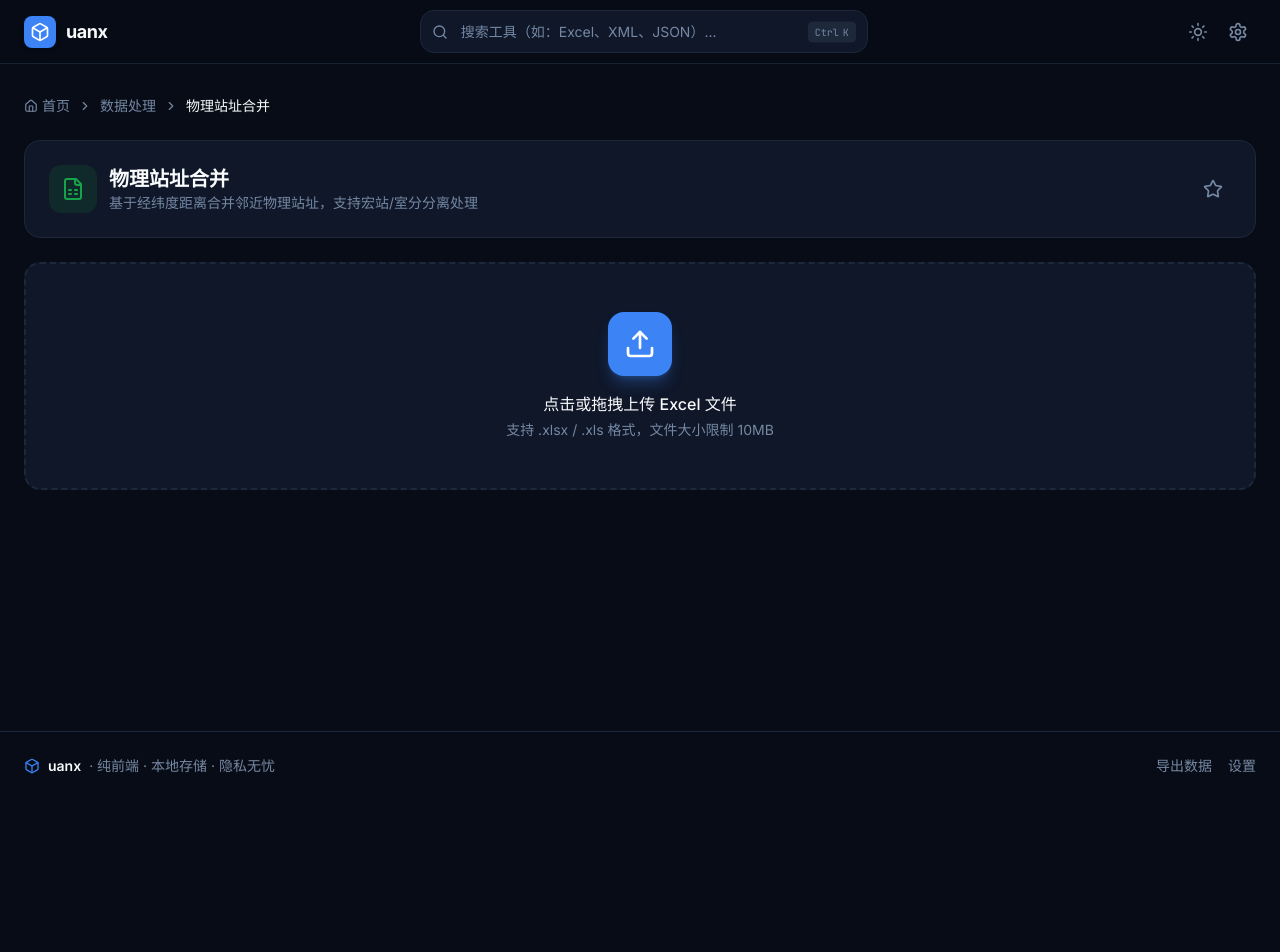
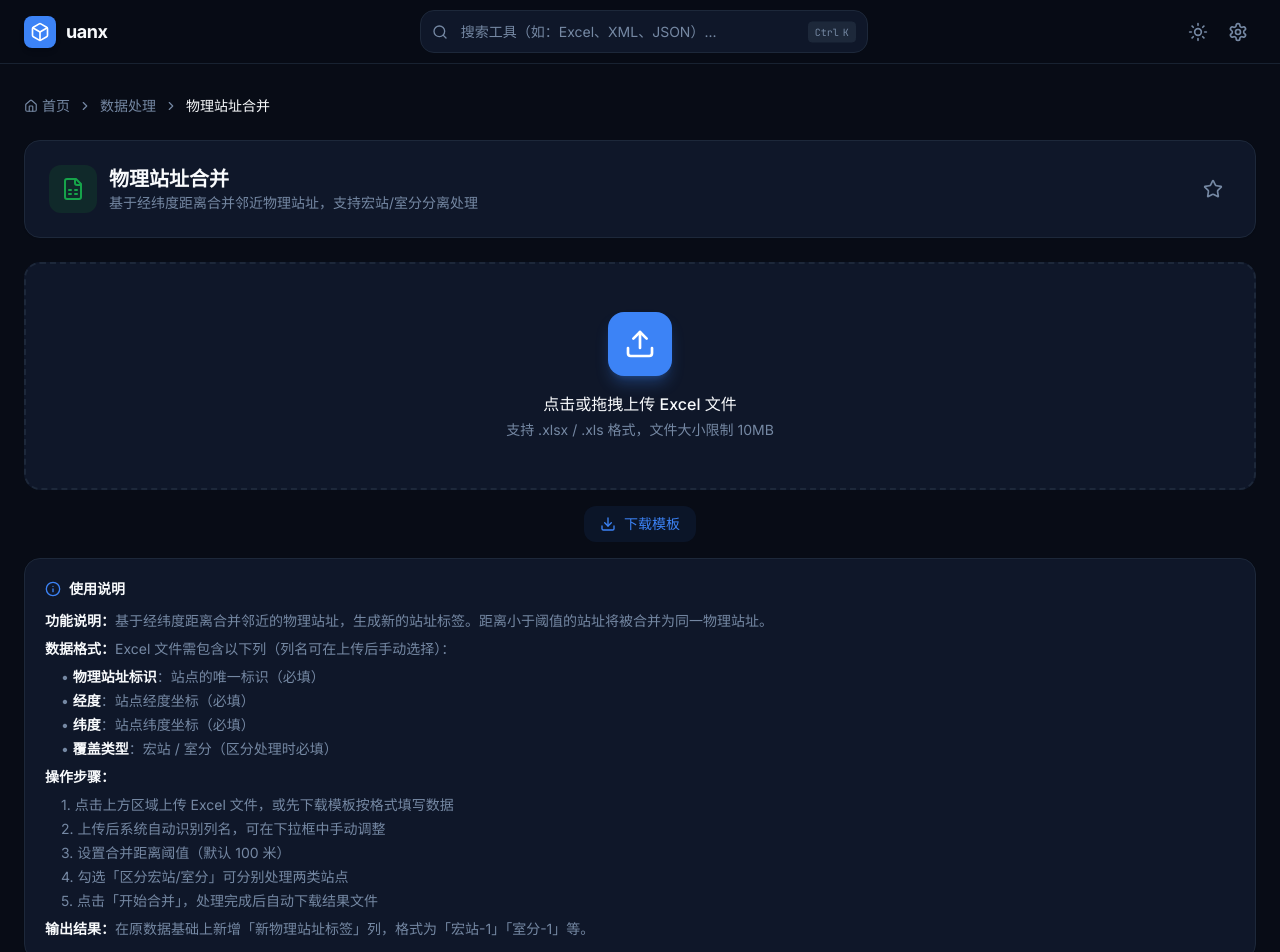
Before and after one commit to yangxu128/toolsbar, a Next.js app: page /site-merge in a window 1280 px wide. Shown: the top 952 px of the page. Before the commit the page ends 800 px from the top, so only its background shows below. Built offline with nearby package versions, Linux system fonts and the light colour scheme.

Commit message:
feat: 站址合并添加模板下载和使用说明

```diff
--- a/app/site-merge/page.tsx
+++ b/app/site-merge/page.tsx
@@ -2,7 +2,7 @@
 
 import { useState, useRef, useCallback } from 'react'
 import Link from 'next/link'
-import { Home, Star, ChevronRight as ChevronRightIcon, FileSpreadsheet, X, Loader2, CheckCircle2, AlertCircle, Settings2, Upload, RotateCcw } from 'lucide-react'
+import { Home, Star, ChevronRight as ChevronRightIcon, FileSpreadsheet, X, Loader2, CheckCircle2, AlertCircle, Settings2, Upload, RotateCcw, Download, Info } from 'lucide-react'
 import { useFavStore } from '@/lib/fav-store'
 import { useToastStore } from '@/lib/toast-store'
 
@@ -73,6 +73,33 @@ export default function SiteMergePage() {
       toast(`读取失败: ${e.message}`, 'error')
     } finally {
       setLoading(false)
+    }
+  }
+
+  const handleDownloadTemplate = async () => {
+    try {
+      const XLSX = await import('xlsx')
+      const template = [
+        { '物理站址标识': '站点001', '经度': 120.1551, '纬度': 30.2741, '覆盖类型': '宏站', '小区名称': '杭州西湖站点001' },
+        { '物理站址标识': '站点002', '经度': 120.1560, '纬度': 30.2745, '覆盖类型': '宏站', '小区名称': '杭州西湖站点002' },
+        { '物理站址标识': '站点003', '经度': 120.2000, '纬度': 30.3000, '覆盖类型': '室分', '小区名称': '杭州滨江站点003' },
+        { '物理站址标识': '站点004', '经度': 120.2010, '纬度': 30.3008, '覆盖类型': '室分', '小区名称': '杭州滨江站点004' },
+      ]
+      const ws = XLSX.utils.json_to_sheet(template)
+      ws['!cols'] = [{ wch: 16 }, { wch: 12 }, { wch: 12 }, { wch: 12 }, { wch: 24 }]
+      const wb = XLSX.utils.book_new()
+      XLSX.utils.book_append_sheet(wb, ws, '站址数据')
+      const out = XLSX.write(wb, { bookType: 'xlsx', type: 'array' })
+      const blob = new Blob([out], { type: 'application/vnd.openxmlformats-officedocument.spreadsheetml.sheet' })
+      const url = URL.createObjectURL(blob)
+      const a = document.createElement('a')
+      a.href = url
+      a.download = '物理站址合并_模板.xlsx'
+      a.click()
+      URL.revokeObjectURL(url)
+      toast('模板下载成功', 'success')
+    } catch (e: any) {
+      toast(`模板下载失败: ${e.message}`, 'error')
     }
   }
 
@@ -306,6 +333,7 @@ export default function SiteMergePage() {
       </div>
 
       {!rows.length ? (
+        <div className="space-y-4">
           <div
             onDrop={onDrop}
             onDragOver={e => { e.preventDefault(); setDragging(true) }}
@@ -323,6 +351,39 @@ export default function SiteMergePage() {
             </div>
             <p className="text-base font-medium text-[hsl(var(--foreground))] mb-1">{loading ? '正在读取文件...' : '点击或拖拽上传 Excel 文件'}</p>
             <p className="text-sm text-[hsl(var(--muted-foreground))]">支持 .xlsx / .xls 格式，文件大小限制 10MB</p>
+          </div>
+
+          <div className="flex justify-center">
+            <button onClick={handleDownloadTemplate} className="inline-flex items-center gap-2 px-4 py-2 rounded-xl text-sm font-medium text-[hsl(var(--primary))] bg-[hsl(var(--primary)/0.08)] hover:bg-[hsl(var(--primary)/0.15)] active:scale-95 transition-all">
+              <Download className="w-4 h-4" />下载模板
+            </button>
+          </div>
+
+          <div className="bg-[hsl(var(--card))] rounded-2xl border border-[hsl(var(--border))] shadow-sm p-5">
+            <div className="flex items-center gap-2 mb-3">
+              <Info className="w-4 h-4 text-[hsl(var(--primary))]" />
+              <span className="text-sm font-semibold text-[hsl(var(--foreground))]">使用说明</span>
+            </div>
+            <div className="space-y-2 text-sm text-[hsl(var(--muted-foreground))]">
+              <p><strong className="text-[hsl(var(--foreground))]">功能说明：</strong>基于经纬度距离合并邻近的物理站址，生成新的站址标签。距离小于阈值的站址将被合并为同一物理站址。</p>
+              <p><strong className="text-[hsl(var(--foreground))]">数据格式：</strong>Excel 文件需包含以下列（列名可在上传后手动选择）：</p>
+              <div className="pl-4 space-y-1">
+                <p>• <strong className="text-[hsl(var(--foreground))]">物理站址标识</strong>：站点的唯一标识（必填）</p>
+                <p>• <strong className="text-[hsl(var(--foreground))]">经度</strong>：站点经度坐标（必填）</p>
+                <p>• <strong className="text-[hsl(var(--foreground))]">纬度</strong>：站点纬度坐标（必填）</p>
+                <p>• <strong className="text-[hsl(var(--foreground))]">覆盖类型</strong>：宏站 / 室分（区分处理时必填）</p>
+              </div>
+              <p><strong className="text-[hsl(var(--foreground))]">操作步骤：</strong></p>
+              <div className="pl-4 space-y-1">
+                <p>1. 点击上方区域上传 Excel 文件，或先下载模板按格式填写数据</p>
+                <p>2. 上传后系统自动识别列名，可在下拉框中手动调整</p>
+                <p>3. 设置合并距离阈值（默认 100 米）</p>
+                <p>4. 勾选「区分宏站/室分」可分别处理两类站点</p>
+                <p>5. 点击「开始合并」，处理完成后自动下载结果文件</p>
+              </div>
+              <p><strong className="text-[hsl(var(--foreground))]">输出结果：</strong>在原数据基础上新增「新物理站址标签」列，格式为「宏站-1」「室分-1」等。</p>
+            </div>
+          </div>
         </div>
       ) : (
         <div className="space-y-6 animate-scale-in">
```
Lines whose indentation alone changed are shown as unchanged.
